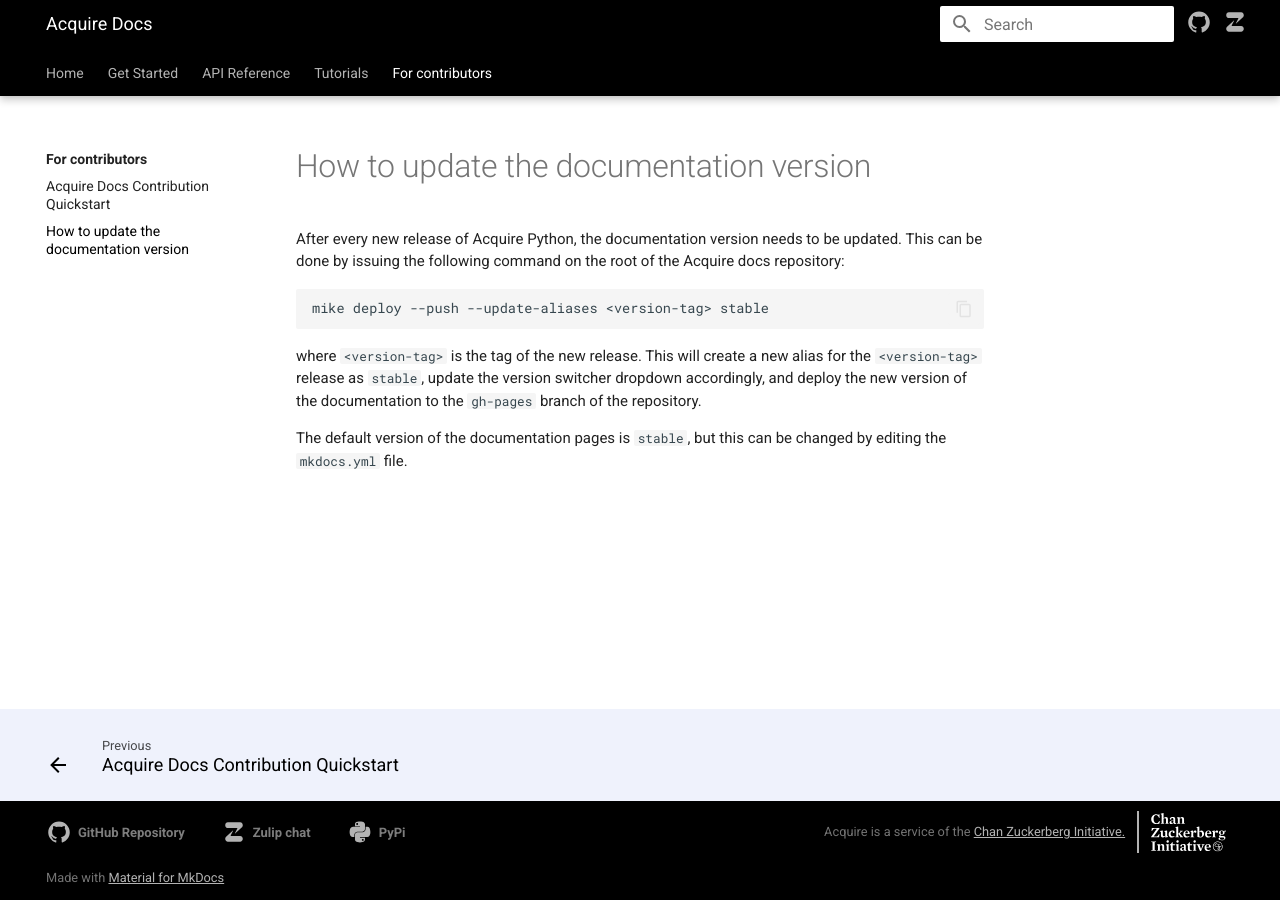
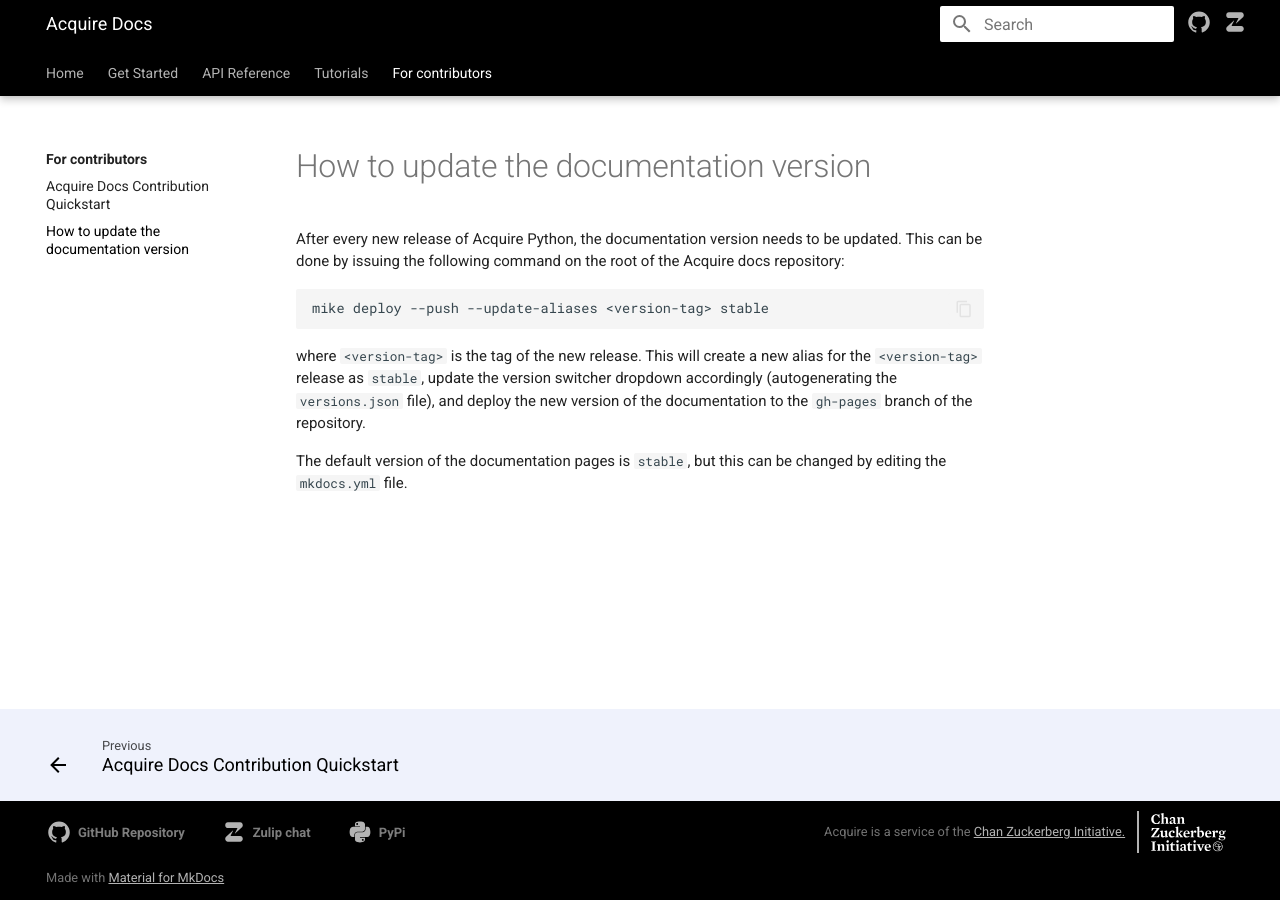
Before and after one commit to melissawm/acquire-docs, an MkDocs documentation site: the page built from docs/for_contributors/update_version.md, in a window 1280 px wide. Built offline with MkDocs 1.6.1 and Material for MkDocs 9.7.7, drawn with Linux system fonts in a browser that asks for light colours; nearby versions of some CDN libraries; comment, search, counter and statistics services are not loaded.

Commit message:
Add regex for version select

```diff
--- a/docs/for_contributors/update_version.md
+++ b/docs/for_contributors/update_version.md
@@ -10,8 +10,8 @@
 
 where `<version-tag>` is the tag of the new release. This will create a new
 alias for the `<version-tag>` release as `stable`, update the version switcher
-dropdown accordingly, and deploy the new version of the documentation to the
-`gh-pages` branch of the repository.
+dropdown accordingly (autogenerating the `versions.json` file), and deploy the
+new version of the documentation to the `gh-pages` branch of the repository.
 
 The default version of the documentation pages is `stable`, but this can be
 changed by editing the `mkdocs.yml` file.
--- a/docs/javascripts/version-select.js
+++ b/docs/javascripts/version-select.js
@@ -3,8 +3,7 @@
   // ABS_BASE_URL is the full URL
   // e.g. https://acquire-project.github.io/acquire-docs/dev/get_started/
   var ABS_BASE_URL = document.baseURI;
-  // This should probably not be hardcoded
-  var CURRENT_VERSION = ABS_BASE_URL.split("/")[4];
+  var CURRENT_VERSION = ABS_BASE_URL.match(/\d+\.\d+\.\d+(\-?rc\d+)?|dev|stable/g);
   var DOC_PATH = ABS_BASE_URL.split("/").slice(5).join("/")
   var root = ABS_BASE_URL.substring(0, ABS_BASE_URL.indexOf(CURRENT_VERSION));
 
```
Also changed, not shown: versions.json (deleted, +0 -12 lines).
